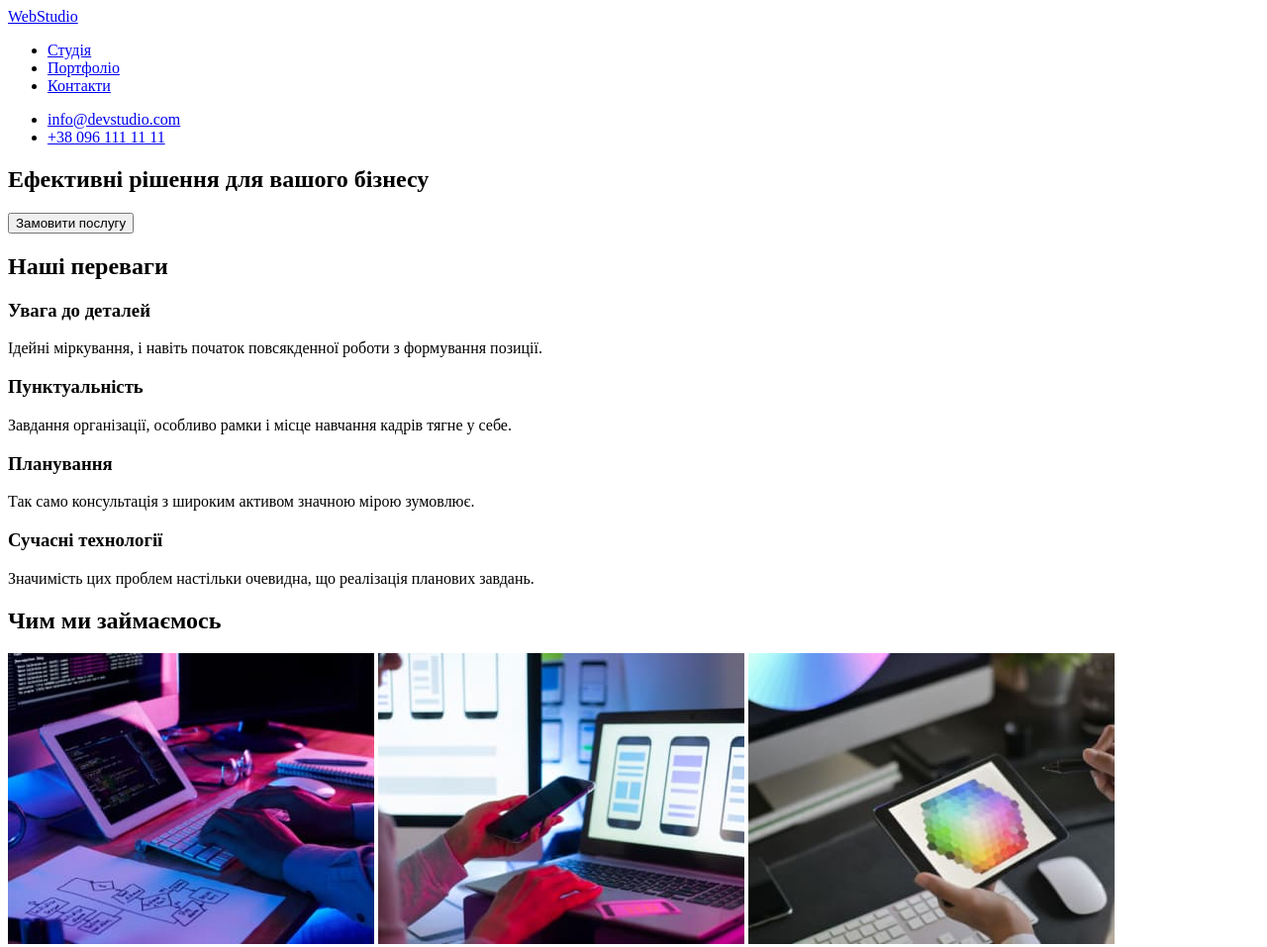
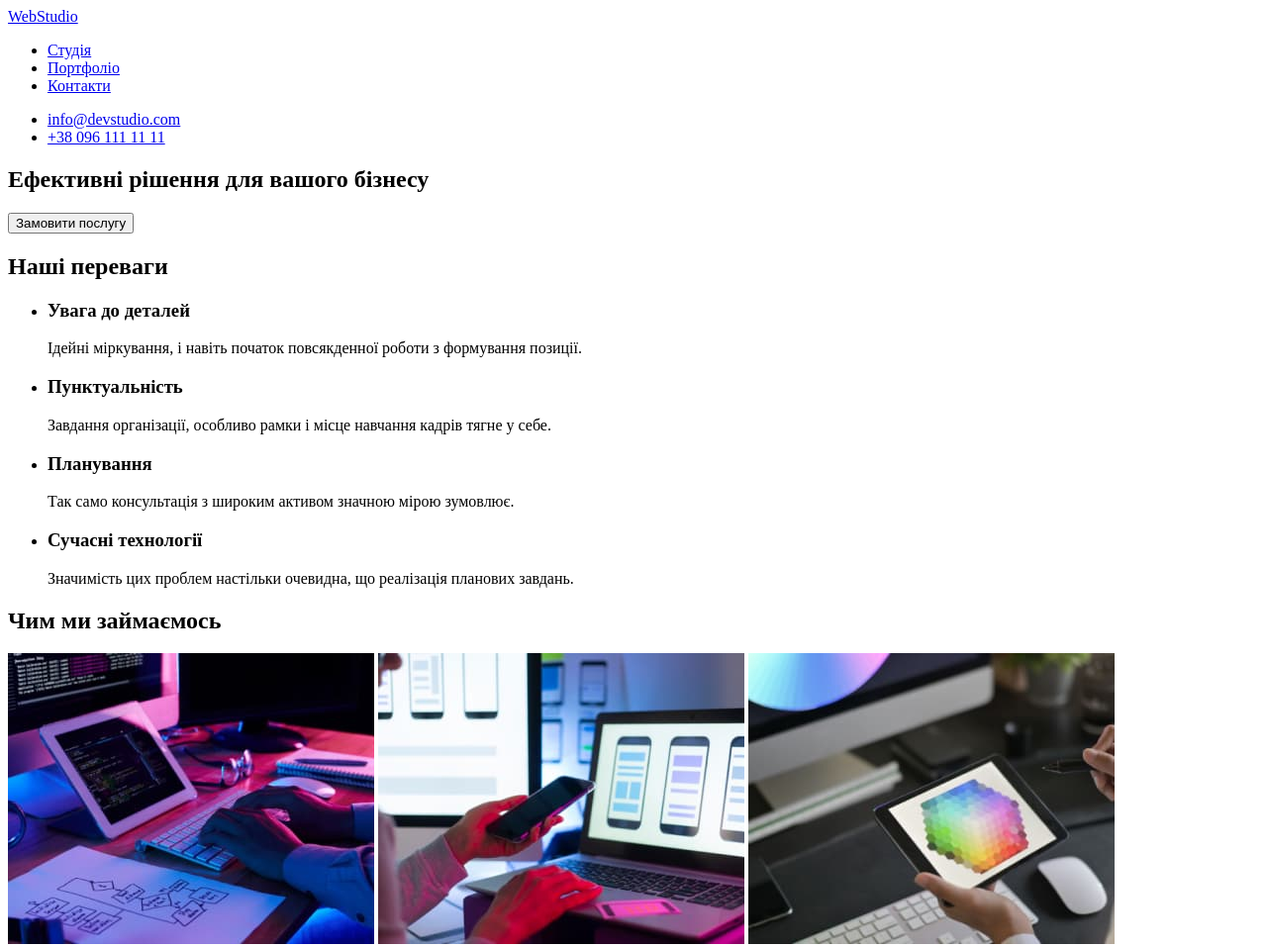
Before and after one commit to VasylBaiur/goit-markup-hw-01, a plain HTML site: page index.html in a window 1280 px wide. Shown: the top 957 px of the page at 99% size. Drawn offline with Linux system fonts and the light colour scheme.

Commit message:
add list

```diff
--- a/index.html
+++ b/index.html
@@ -27,14 +27,16 @@
     </section>
     <section>
         <h2> Наші переваги</h2>
-            <h3>Увага до деталей</h3>
-            <p>Ідейні міркування, і навіть початок повсякденної роботи з формування позиції.</p>
-            <h3>Пунктуальність</h3>
-            <p>Завдання організації, особливо рамки і місце навчання кадрів тягне у себе.</p>
-            <h3>Планування</h3>
-            <p>Так само консультація з широким активом значною мірою зумовлює.</p>
-            <h3>Сучасні технології</h3>
-            <p>Значимість цих проблем настільки очевидна, що реалізація планових завдань.</p>
+        <ul>
+            <li><h3>Увага до деталей</h3>
+            <p>Ідейні міркування, і навіть початок повсякденної роботи з формування позиції.</p></li>
+            <li><h3>Пунктуальність</h3>
+            <p>Завдання організації, особливо рамки і місце навчання кадрів тягне у себе.</p></li>
+            <li><h3>Планування</h3>
+            <p>Так само консультація з широким активом значною мірою зумовлює.</p></li>
+            <li><h3>Сучасні технології</h3>
+            <p>Значимість цих проблем настільки очевидна, що реалізація планових завдань.</p></li>
+        </ul>
     </section>
     <section>
         <h2>Чим ми займаємось</h2>
```
